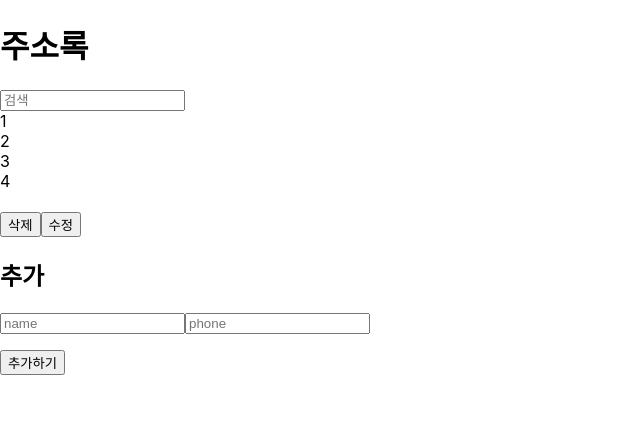
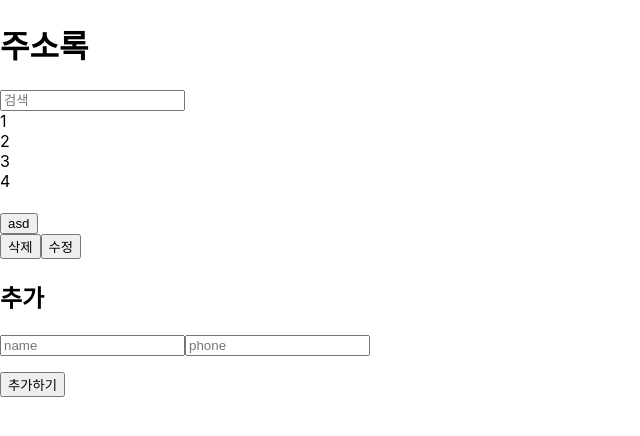
Before and after one commit to hjw4595/ReactExpress, a React (Create React App) app in the folder list/: page / in a window 1280 px wide. Shown: the top 436 px of the page, without its empty margins (0-640 px from the left). Built offline with nearby package versions, Linux system fonts and the light colour scheme.

Commit message:
연락처 수정 기능 추가

```diff
--- a/list/src/components/AdressDetails.js
+++ b/list/src/components/AdressDetails.js
@@ -9,8 +9,12 @@ export default class AdressDetail extends React.Component{
             name : '',
             phone : ''
         }
-        this.handleToggle = this.handleToggle.bind(this)
-        this.handleChange =this.handleChange.bind(this)
+        this.handleToggle = this.handleToggle.bind(this);
+        this.handleChange =this.handleChange.bind(this);
+        this.handleUpdate = this.handleUpdate.bind(this);
+    }
+    handleUpdate() {
+        this.props.onUpdate(this.state.name, this.state.phone)
     }
 
     handleChange(e) {
@@ -24,7 +28,9 @@ export default class AdressDetail extends React.Component{
             this.setState({
                 name: this.props.contact.name,
                 phone : this.props.contact.phone
-            })
+            });
+        }else {
+            this.handleUpdate();
         }
         this.setState({
             isUpdate : !this.state.isUpdate
@@ -34,6 +40,7 @@ export default class AdressDetail extends React.Component{
         const detail = (<div>
             <h1>{this.props.contact.name}</h1>
             <p>{this.props.contact.phone}</p>
+            <button>asd</button>
             </div>)
 
         const update = (
@@ -73,6 +80,7 @@ AdressDetail.defaultProps = {
         contact :{
             name : '',
             phone : ''
-        }
+        },
+        onUpdate: () => {console.error('에러')}
     }
 }
--- a/list/src/components/Contact.js
+++ b/list/src/components/Contact.js
@@ -106,8 +106,7 @@ export default class Contact extends React.Component{
                 isSelected = {this.props.selectedKey !== -1}
                 contact = {this.state.contactData[this.state.selectedKey]}
                 onDelete = {this.handelDelete}
-                onUpdateName = {this.handeUpdate.name}
-                onUpdatePhone = {this.handeUpdate.phone}/>
+                onUpdate = {this.handeUpdate}/>
                 <AdressAdd
                 onCreate={this.handleCreate}
                 />
```
